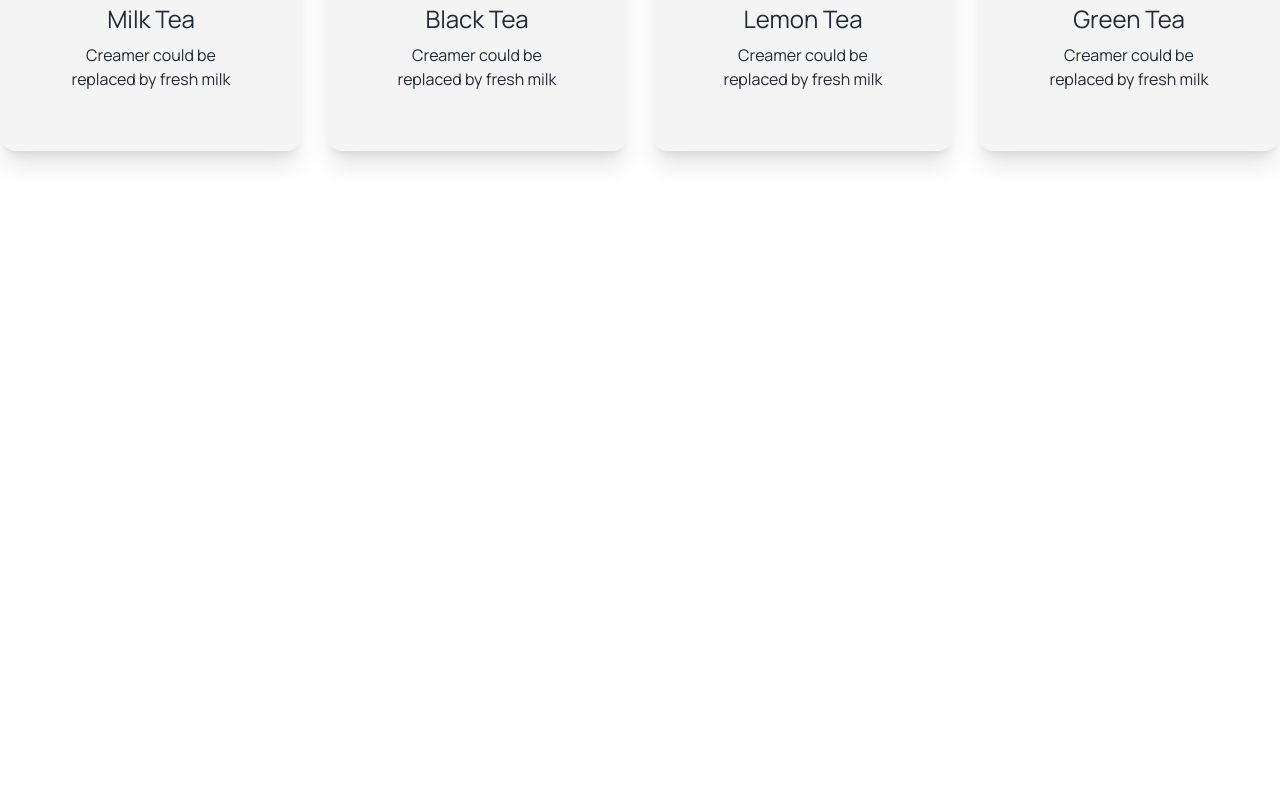
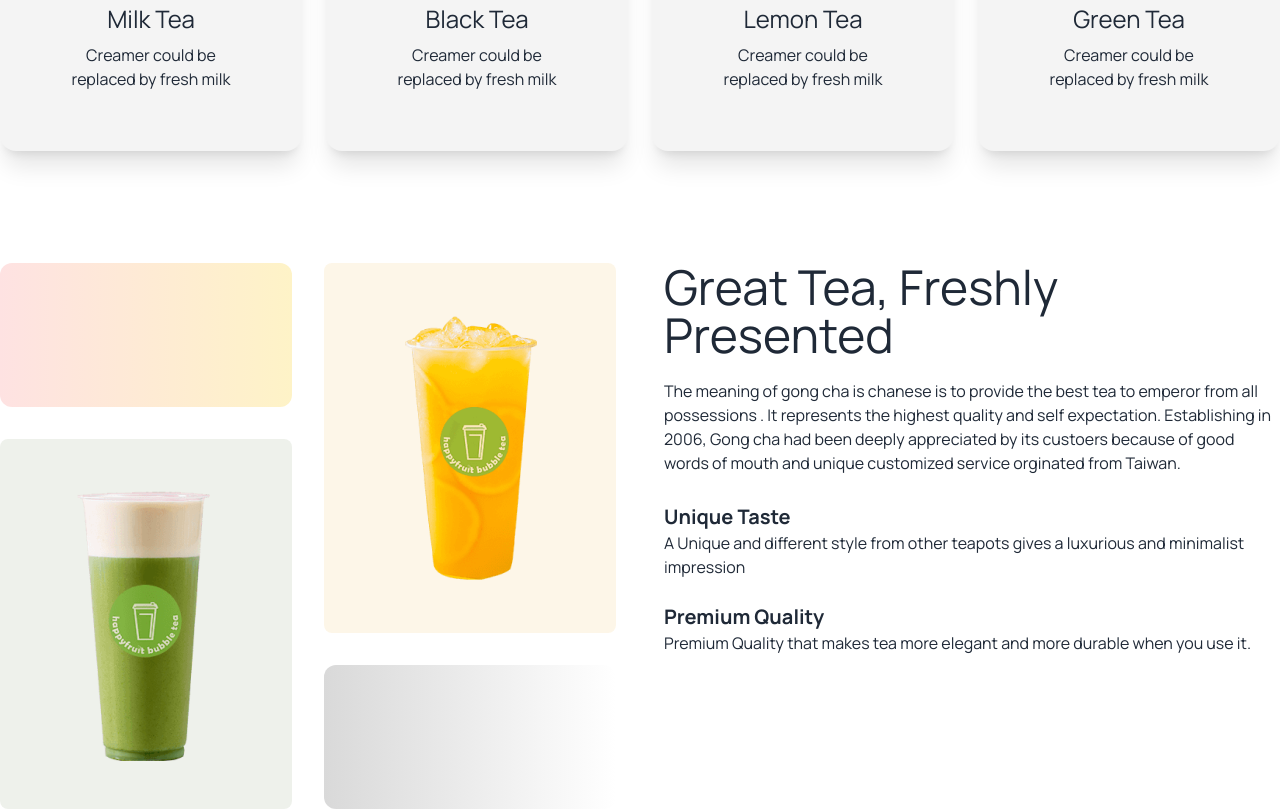
Before and after one commit to sowmik-sec/tea-house-with-daisy-ui, a plain HTML site: page index.html in a window 1280 px wide. Shown: the part 830-1639 px from the top of the page. Before the commit the page ends 1093 px from the top, so only its background shows below. Drawn offline with nearby package versions, Linux system fonts and the light colour scheme.

Commit message:
implement Grid Layout With Gradient

```diff
--- a/index.html
+++ b/index.html
@@ -105,6 +105,51 @@
           </div>
         </div>
       </section>
+      <!-- great ea fresh tea section  -->
+      <section class="container mx-auto gap-12 flex flex-col lg:flex-row">
+        <div class="grid gap-8 grid-cols-1 md:grid-cols-2 flex-1">
+          <div
+            class="rounded-xl bg-gradient-to-r from-red-100 to-amber-100 h-36"
+          ></div>
+          <div
+            class="row-span-2 bg-[#E6A6231A] rounded-lg px-8 py-12 flex justify-center items-center"
+          >
+            <img src="images/fresh-1.png" alt="" />
+          </div>
+          <div
+            class="row-span-2 bg-[#5776391A] rounded-lg px-8 py-12 flex justify-center items-center"
+          >
+            <img src="images/fresh-2.png" alt="" />
+          </div>
+          <div
+            class="rounded-xl bg-gradient-to-r from-[#D9D9D9] to-[#FFFFFF] h-36"
+          ></div>
+        </div>
+        <div class="flex-1">
+          <h3 class="text-5xl mb-5">
+            Great Tea, Freshly <br />
+            Presented
+          </h3>
+          <p class="mb-7">
+            The meaning of gong cha is chanese is to provide the best tea to
+            emperor from all possessions . It represents the highest quality and
+            self expectation. Establishing in 2006, Gong cha had been deeply
+            appreciated by its custoers because of good words of mouth and
+            unique customized service orginated from Taiwan.
+          </p>
+          <h4 class="text-xl font-bold">Unique Taste</h4>
+          <p>
+            A Unique and different style from other teapots gives a luxurious
+            and minimalist impression
+          </p>
+          <br />
+          <h4 class="text-xl font-bold">Premium Quality</h4>
+          <p>
+            Premium Quality that makes tea more elegant and more durable when
+            you use it.
+          </p>
+        </div>
+      </section>
     </main>
     <script
       src="https://kit.fontawesome.com/a044e4ebee.js"
```
